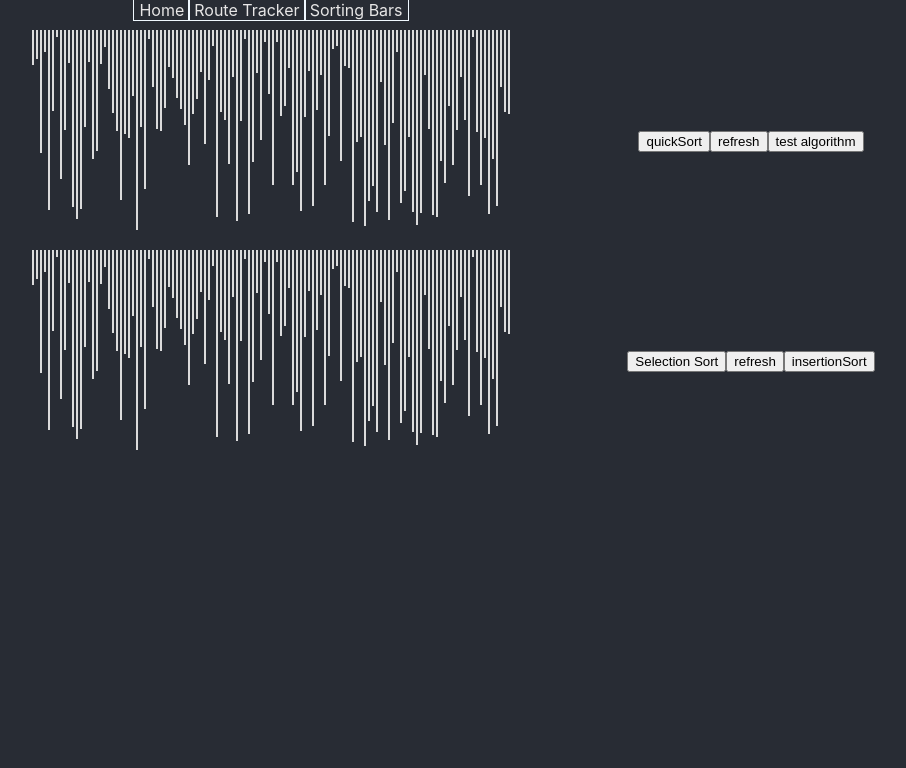
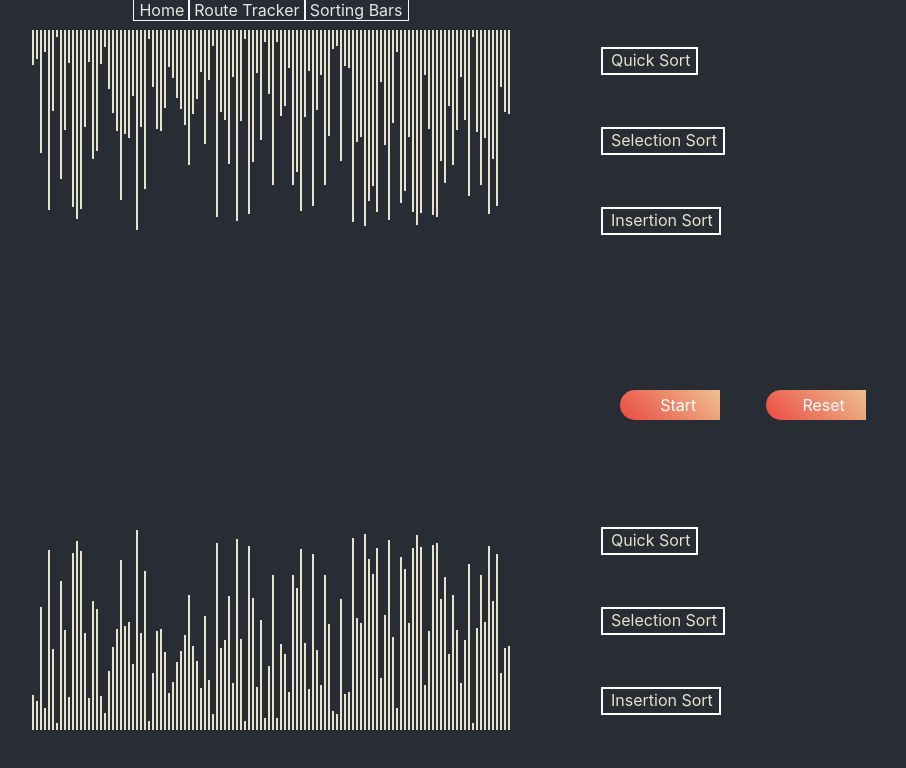
Before and after one commit to luxleo/algorithm_project, a React (Create React App) app: page /sorting-bars in a window 1280 px wide. Shown: the top 768 px of the page, without its empty margins (369-1275 px from the left). Built offline with nearby package versions, Linux system fonts and the light colour scheme.

Commit message:
add style on sortingBars component

```diff
--- a/src/SortingBars/SortingBars.js
+++ b/src/SortingBars/SortingBars.js
@@ -6,22 +6,17 @@ import {
 	getInsertionSortSequence,
 } from '../algorithms/sorting';
 const number_of_bars = 120;
-const initial_color = 'rgb(219, 219, 219)';
+const initial_color = 'rgb(230,226,203)';
 const randomIntFromRange = (min, max) => {
 	return Math.floor(Math.random() * (max - min + 1) + min);
 };
-function arraysAreEqual(arrayOne, arrayTwo) {
-	if (arrayOne.length !== arrayTwo.length) return false;
-	for (let i = 0; i < arrayOne.length; i++) {
-		if (arrayOne[i] !== arrayTwo[i]) {
-			return false;
-		}
-	}
-	return true;
-}
 const SortingBars = () => {
 	const [bars, setbars] = useState([]);
 	const [barsTwo, setbarsTwo] = useState([]);
+	const [startCondition, setstartCondition] = useState({
+		first: '',
+		second: '',
+	});
 	const createBars = () => {
 		const arr = [];
 		for (let i = 0; i < number_of_bars; i++) {
@@ -34,91 +29,79 @@ const SortingBars = () => {
 	};
 	useEffect(() => createBars(), []);
 
-	const quickSort = () => {
+	const quickSort = (N) => {
+		let displayChoice = N === 1 ? 'first_bars' : 'second_bars';
+		let barDisplayChoice = N === 1 ? '' : 's';
 		const processArr = getQuickSortSequence(bars);
-		let step = 0;
 		for (let i = 0; i < processArr.length; i++) {
-			const isColorChange = processArr[i].length === 4;
-			if (isColorChange) {
-				const [oneIdx, oneHeight, twoIdx, twoHeight] = processArr[i];
-				const barOneStyle = document.getElementById(`${oneIdx}`).style;
-				const barTwoStyle = document.getElementById(`${twoIdx}`).style;
+			const isPosChange = processArr[i].length === 4;
+			if (isPosChange) {
+				const [fIdx, fVal, sIdx, sVal] = processArr[i];
+				const bar1 = document.getElementById(`${fIdx}` + barDisplayChoice);
+				const bar2 = document.getElementById(`${sIdx}` + barDisplayChoice);
+				const bar1Style = bar1.style;
+				const bar2Style = bar2.style;
 				setTimeout(() => {
-					barOneStyle.height = `${oneHeight}px`;
-					barTwoStyle.height = `${twoHeight}px`;
-					barOneStyle.backgroundColor = 'rgb(85, 148, 199)';
-					barTwoStyle.backgroundColor = 'rgb(85, 148, 199)';
-					step = `${i}`;
+					bar1Style.height = `${fVal}px`;
+					bar2Style.height = `${sVal}px`;
+					document.getElementById(`${displayChoice}`).innerHTML = `${i}`;
 					if (i === processArr.length - 1) {
-						step = `${i} steps.`;
+						document.getElementById(
+							`${displayChoice}`
+						).innerHTML = `${i} steps`;
 					}
-					document.querySelector('#first_bars').innerHTML = `${step}`;
 				}, i * 2);
-			} /*else {
-				const [targetIdx] = processArr[i];
-				const barStyle = document.getElementById(`${targetIdx}`).style;
-				setTimeout(() => {
-					barStyle.backgroundColor = 'blue';
-				}, i * 2);
-			}*/
-		}
-	};
-	const selectionSort = () => {
-		const procedureArr = getSelectionSortSequence(barsTwo);
-		let step = 0;
-		for (let i = 0; i < procedureArr.length; i++) {
-			const isColorChange = procedureArr[i].length === 4;
-			if (isColorChange) {
-				const [oneIdx, oneHeight, twoIdx, twoHeight] = procedureArr[i];
-				const barOneStyle = document.getElementById(`${oneIdx}s`).style;
-				const barTwoStyle = document.getElementById(`${twoIdx}s`).style;
-				setTimeout(() => {
-					barOneStyle.height = `${oneHeight}px`;
-					barTwoStyle.height = `${twoHeight}px`;
-					barOneStyle.backgroundColor = 'rgb(85, 148, 199)';
-					barTwoStyle.backgroundColor = 'rgb(85, 148, 199)';
-					step = `${i}`;
-					if (i === procedureArr.length - 1) {
-						step = `${i} steps.`;
-					}
-					document.querySelector('#second_bars').innerHTML = `${step}`;
-				}, i);
 			}
 		}
 	};
-	const insertionSort = () => {
+	const selectionSort = (N) => {
+		let displayChoice = N === 1 ? 'first_bars' : 'second_bars';
+		let barDisplayChoice = N === 1 ? '' : 's';
+		const procedureArr = getSelectionSortSequence(barsTwo);
+		for (let i = 0; i < procedureArr.length; i++) {
+			const isPosChange = procedureArr[i].length === 4;
+			if (isPosChange) {
+				const [fidx, fval, sidx, sval] = procedureArr[i];
+				const barOne = document.getElementById(`${fidx}` + barDisplayChoice);
+				const barTwo = document.getElementById(`${sidx}` + barDisplayChoice);
+				setTimeout(() => {
+					barOne.style.height = `${fval}px`;
+					barTwo.style.height = `${sval}px`;
+					document.getElementById(`${displayChoice}`).innerHTML = `${i}`;
+					if (i === procedureArr.length - 1) {
+						document.getElementById(
+							`${displayChoice}`
+						).innerHTML = `${i} steps`;
+					}
+				}, i);
+			} else {
+				continue;
+			}
+		}
+	};
+	const insertionSort = (N) => {
+		let displayChoice = N === 1 ? 'first_bars' : 'second_bars';
+		let barDisplayChoice = N === 1 ? '' : 's';
 		const procedureArr = getInsertionSortSequence(barsTwo);
 		let step = 0;
 		for (let i = 0; i < procedureArr.length; i++) {
-			const isColorChange = procedureArr[i].length === 4;
-			if (isColorChange) {
-				const [oneIdx, oneHeight, twoIdx, twoHeight] = procedureArr[i];
-				const barOneStyle = document.getElementById(`${oneIdx}s`).style;
-				const barTwoStyle = document.getElementById(`${twoIdx}s`).style;
-				setTimeout(() => {
-					barOneStyle.height = `${oneHeight}px`;
-					barTwoStyle.height = `${twoHeight}px`;
-					barOneStyle.backgroundColor = 'rgb(85, 148, 199)';
-					barTwoStyle.backgroundColor = 'rgb(85, 148, 199)';
-					step = `${i}`;
-					if (i === procedureArr.length - 1) {
-						step = `${i} steps.`;
-					}
-					document.querySelector('#second_bars').innerHTML = `${step}`;
-				}, i);
-			}
-		}
-	};
-	const testSortingAlgorithm = () => {
-		for (let i = 0; i < 100; i++) {
-			const array = [];
-			const length = randomIntFromRange(1, 1000);
-			for (let i = 0; i < length; i++) {
-				array.push(randomIntFromRange(-1000, 1000));
-			}
-			const javaScriptSortedArray = array.slice().sort((a, b) => a - b);
-			const mergeSortedArray = getInsertionSortSequence(array.slice());
-			console.log(arraysAreEqual(javaScriptSortedArray, mergeSortedArray));
+			const [oneIdx, oneHeight, twoIdx, twoHeight] = procedureArr[i];
+			const barOne = document.getElementById(`${oneIdx}` + barDisplayChoice);
+			const barTwo = document.getElementById(`${twoIdx}` + barDisplayChoice);
+			const barOneStyle = barOne.style;
+			const barTwoStyle = barTwo.style;
+			setTimeout(() => {
+				barOneStyle.height = `${oneHeight}px`;
+				barTwoStyle.height = `${twoHeight}px`;
+				step = `${i}`;
+
+				document.getElementById(`${displayChoice}`).innerHTML = `${step}`;
+				if (i === procedureArr.length - 1) {
+					document.getElementById(
+						`${displayChoice}`
+					).innerHTML = `${step} steps`;
+				}
+			}, i);
 		}
 	};
 	return (
@@ -138,13 +121,82 @@ const SortingBars = () => {
 					))}
 				</div>
 				<div className="result1">
+					<p className="algo_selection1">{startCondition['first']}</p>
 					<p id="first_bars"></p>
 				</div>
 
 				<div className="control1">
-					<button onClick={quickSort}>quickSort</button>
-					<button onClick={createBars}>refresh</button>
-					<button onClick={() => testSortingAlgorithm()}>test algorithm</button>
+					<div
+						className="btn_s"
+						onClick={() => {
+							setstartCondition({ ...startCondition, first: 'Q' });
+						}}
+					>
+						Quick Sort
+					</div>
+
+					<div
+						className="btn_s"
+						onClick={() => {
+							setstartCondition({ ...startCondition, first: 'S' });
+						}}
+					>
+						Selection Sort
+					</div>
+					<div
+						className="btn_s"
+						onClick={() => {
+							setstartCondition({ ...startCondition, first: 'I' });
+						}}
+					>
+						Insertion Sort
+					</div>
+				</div>
+				<div className="start_refresh_container">
+					<div
+						className="btn"
+						onClick={() => {
+							if (startCondition['first'] === 'Q') {
+								quickSort(1);
+								if (startCondition['second'] === 'Q') {
+									quickSort();
+								} else if (startCondition['second'] === 'S') {
+									selectionSort();
+								} else if (startCondition['second'] === 'I') {
+									insertionSort();
+								}
+							} else if (startCondition['first'] === 'S') {
+								selectionSort(1);
+								if (startCondition['second'] === 'Q') {
+									quickSort();
+								} else if (startCondition['second'] === 'S') {
+									selectionSort();
+								} else if (startCondition['second'] === 'I') {
+									insertionSort();
+								}
+							} else if (startCondition['first'] === 'I') {
+								insertionSort(1);
+								if (startCondition['second'] === 'Q') {
+									quickSort();
+								} else if (startCondition['second'] === 'S') {
+									selectionSort();
+								} else if (startCondition['second'] === 'I') {
+									insertionSort();
+								}
+							}
+						}}
+					>
+						Start
+					</div>
+					<div
+						className="btn"
+						onClick={() => {
+							createBars();
+							setstartCondition({ first: '', second: '' });
+						}}
+					>
+						Reset
+					</div>
 				</div>
 				<div className="container2">
 					{barsTwo.map((val, idx) => (
@@ -160,12 +212,34 @@ const SortingBars = () => {
 					))}
 				</div>
 				<div className="result2">
+					<p className="algo_selection2">{startCondition['second']}</p>
 					<p id="second_bars"></p>
 				</div>
 				<div className="control2">
-					<button onClick={selectionSort}>Selection Sort</button>
-					<button onClick={createBars}>refresh</button>
-					<button onClick={insertionSort}>insertionSort</button>
+					<div
+						className="btn_s"
+						onClick={() => {
+							setstartCondition({ ...startCondition, second: 'Q' });
+						}}
+					>
+						Quick Sort
+					</div>
+					<div
+						className="btn_s"
+						onClick={() => {
+							setstartCondition({ ...startCondition, second: 'S' });
+						}}
+					>
+						Selection Sort
+					</div>
+					<div
+						className="btn_s"
+						onClick={() => {
+							setstartCondition({ ...startCondition, second: 'I' });
+						}}
+					>
+						Insertion Sort
+					</div>
 				</div>
 			</div>
 		</>
--- a/src/SortingBars/SortingBars.scss
+++ b/src/SortingBars/SortingBars.scss
@@ -1,81 +1,62 @@
-@mixin animation(
-	$name,
-	$duration,
-	$timing-funtion,
-	$delay,
-	$direction,
-	$iteration-count,
-	$fill-mode,
-	$play-state
-) {
-	animation-name: $name;
-	animation-duration: $duration;
-	animation-timing-function: $timing-funtion;
-	animation-delay: $delay;
-	animation-direction: $direction;
-	animation-iteration-count: $iteration-count;
-	animation-fill-mode: $fill-mode;
-	animation-play-state: $play-state;
-}
-@mixin keyframe($animation-name) {
-	@keyframes #{$animation-name} {
-		@content;
-	}
-}
-@include keyframe(sortedAnimation) {
-	0% {
-		background-color: rgb(219, 219, 219);
-	}
-	5% {
-		transform: scale(0.4);
-		background-color: rgb(200, 32, 20);
-		border-radius: 100%;
-	}
-	50% {
-		background-color: rgb(207, 128, 63);
-	}
-	75% {
-		transform: scale(1.1);
-		background-color: rgb(228, 216, 107);
-	}
-	100% {
-		transform: scale(1);
-		background-color: rgb(246, 198, 135);
-	}
-}
 .grid {
 	display: grid;
 	grid-template-columns: 1fr 2fr 1fr;
-	grid-template-rows: repeat(4, 1fr);
+	grid-template-rows: 2fr 1fr 1fr 1fr 1fr 1fr 2fr;
+	height: 90vh;
 	.result1 {
 		grid-column: 3/4;
-		grid-row: 1;
+		grid-row: 3;
 		display: flex;
+		flex-direction: column;
 		align-items: center;
 		justify-content: center;
+		padding: 0px;
+		.algo_selection1 {
+			font-size: 1rem;
+		}
 		p {
 			font-size: 2rem;
+			padding: 0px;
+			margin: 0px;
+			display: inline-block;
 			text-align: end;
 		}
 	}
 	.result2 {
 		grid-column: 3/4;
-		grid-row: 3;
+		grid-row: 5;
 		display: flex;
+		flex-direction: column;
 		align-items: center;
-		justify-content: center;
+		justify-content: space-around;
+		.algo_selection2 {
+			margin-top: 10px;
+			font-size: 1rem;
+		}
 		p {
+			margin: 0px;
+			padding: 0px;
+			justify-self: flex-end;
 			font-size: 2rem;
 			text-align: end;
 		}
 	}
 	.control1 {
 		grid-column: 3/4;
-		grid-row: 2;
+		grid-row: 1 / span 2;
+		display: flex;
+		flex-direction: column;
+		justify-content: space-around;
+		align-items: flex-start;
 	}
 	.control2 {
 		grid-column: 3/4;
-		grid-row: 4;
+		grid-row: 6 / span 2;
+		height: 100%;
+		display: flex;
+		flex-direction: column;
+		justify-content: space-around;
+		align-items: flex-start;
 	}
 }
 .container {
@@ -84,30 +65,100 @@
 	justify-content: center;
 	flex-direction: row;
 	grid-column: 2/3;
-	grid-row: 1 / span 2;
+	grid-row: 1 / span 3;
+}
+.start_refresh_container {
+	display: flex;
+	justify-content: space-evenly;
+	align-items: flex-end;
+	grid-column: 3/4;
+	grid-row: 4 / span 1;
+	.btn {
+		overflow: hidden;
+		color: white;
+		position: relative;
+		font-size: 1rem;
+		width: 30%;
+		padding: 5px 10px;
+		border-radius: 30px;
+		box-shadow: 0 0 0 0 rgb(241, 222, 55), 0 0 0 0 rgba(255, 158, 48, 0.945);
+		transition: transform, 0.3s, ease, box-shadow, 0.3s, ease;
+		z-index: 1;
+		&::after {
+			content: '';
+			width: 200px;
+			height: 200px;
+			position: absolute;
+			top: -50px;
+			left: -100px;
+			background-image: linear-gradient(
+				225deg,
+				#edeeac 0%,
+				#eb3737 50%,
+				#f89a20 100%
+			);
+			z-index: -1;
+			transition: transform 0.3s ease;
+		}
+		&:hover {
+			transform: translate(0, -6px);
+			box-shadow: 10px -10px 25px 0 rgb(241, 222, 55),
+				-10px 10px 25px 0 rgba(255, 158, 48, 0.945);
+		}
+		&:hover::after {
+			transform: rotate(150deg);
+		}
+	}
 }
 .container2 {
 	margin: 10px auto;
 	display: flex;
 	justify-content: center;
+	align-items: flex-end;
 	flex-direction: row;
 	grid-column: 2/3;
-	grid-row: 3 / span 2;
+	grid-row: 5 / span 3;
+}
+.btn_s {
+	color: rgb(230, 226, 203);
+	font-size: 1rem;
+	padding: 5px 10px;
+	margin-left: 10px;
+	position: relative;
+	display: inline-block;
+	&::before {
+		border: 2px solid white;
+		content: '';
+		position: absolute;
+		width: calc(100% - 6px);
+		height: calc(100% - 6px);
+		left: 0;
+		bottom: 0;
+		z-index: 1;
+		transition: transform 0.3s ease;
+	}
+	&::after {
+		border: 2px solid white;
+		content: '';
+		width: calc(100% - 6px);
+		height: calc(100% - 6px);
+		position: absolute;
+		left: 0;
+		bottom: 0;
+		z-index: 1;
+		transition: transform 0.3s ease;
+	}
+	&:hover::before {
+		transform: translate(5px, 5px);
+		border: 2px solid orange;
+	}
+	&:hover::after {
+		transform: translate(-5px, -5px);
+		border: 2px solid orange;
+	}
 }
 .bar {
 	width: 2px;
 	display: inline-block;
 	margin: 0 1px;
-	&.bar-completed {
-		@include animation(
-			sortedAnimation,
-			1s,
-			ease-out,
-			0,
-			alternate,
-			2,
-			forwards,
-			running
-		);
-	}
 }
--- a/src/algorithms/sorting.js
+++ b/src/algorithms/sorting.js
@@ -66,7 +66,6 @@ export function getInsertionSortSequence(arr) {
 function insertionSortHelper() {
 	for (let i = 1; i < tmpArr2.length; i++) {
 		for (let j = i; j > 0; j--) {
-			sequence2.push([j]);
 			if (tmpArr2[j] < tmpArr2[j - 1]) {
 				[tmpArr2[j], tmpArr2[j - 1]] = [tmpArr2[j - 1], tmpArr2[j]];
 				sequence2.push([j, tmpArr2[j], j - 1, tmpArr2[j - 1]]);
```
